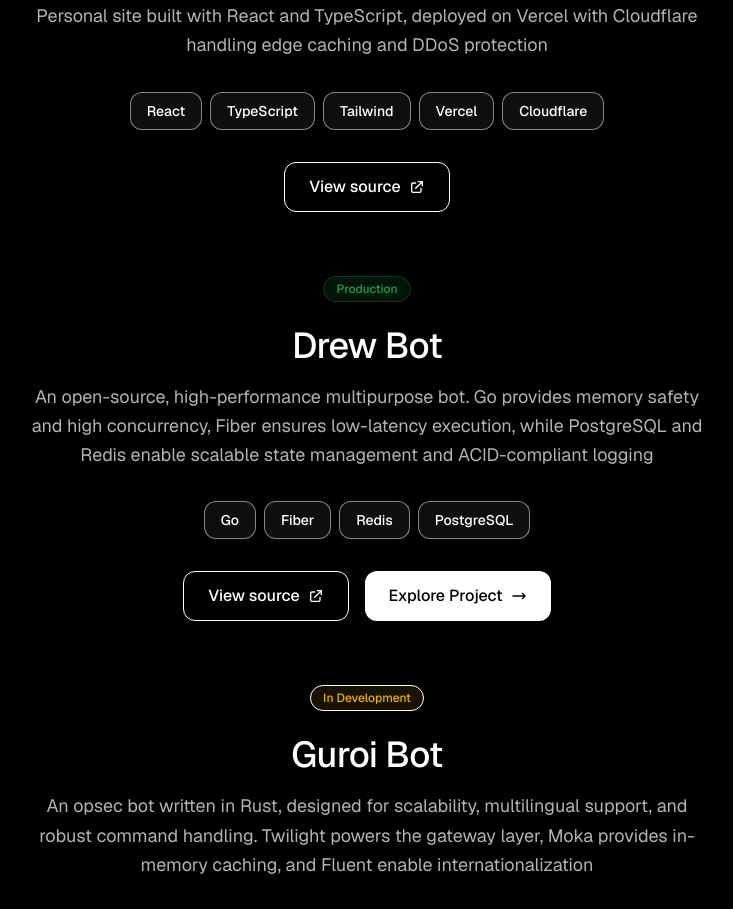
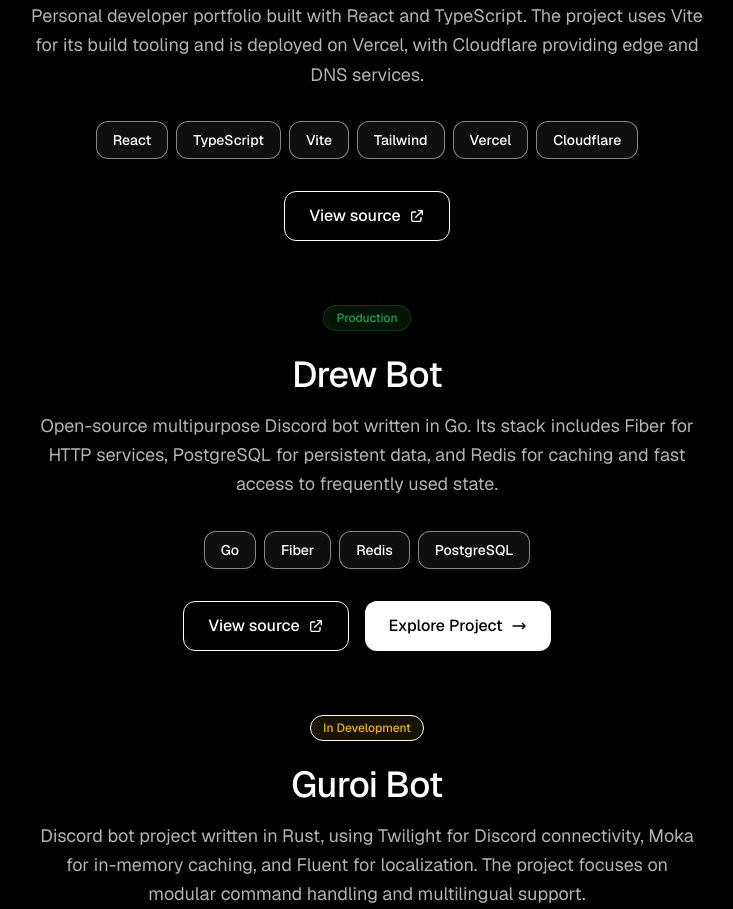
Before and after one commit to neevets/portfolio-web, a React (Vite) app: page / in a window 1280 px wide. Shown: the part 3640-4549 px from the top of the page, without its empty margins (273-1006 px from the left). Built offline with nearby package versions, Linux system fonts and the light colour scheme; a web font is replaced by a local one.

Commit message:
seo: improve metadata and project content

```diff
--- a/src/data/projects.ts
+++ b/src/data/projects.ts
@@ -3,27 +3,27 @@ import { Project } from '@/types/portfolio';
 export const projectsData: Project[] = [
   {
     title: "Portfolio Web",
-    description: "Personal site built with React and TypeScript, deployed on Vercel with Cloudflare handling edge caching and DDoS protection",
+    description: "Personal developer portfolio built with React and TypeScript. The project uses Vite for its build tooling and is deployed on Vercel, with Cloudflare providing edge and DNS services.",
     repo: "https://github.com/neevets/portfolio-web",
-    tech: ["React", "TypeScript", "Tailwind", "Vercel", "Cloudflare"],
+    tech: ["React", "TypeScript", "Vite", "Tailwind", "Vercel", "Cloudflare"],
     category: "Frontend",
     status: "Production"
   },
   {
     title: "Drew Bot",
-    description: "An open-source, high-performance multipurpose bot. Go provides memory safety and high concurrency, Fiber ensures low-latency execution, while PostgreSQL and Redis enable scalable state management and ACID-compliant logging",
-    repo: "https://github.com/neevets/drew-bot",
+    description: "Open-source multipurpose Discord bot written in Go. Its stack includes Fiber for HTTP services, PostgreSQL for persistent data, and Redis for caching and fast access to frequently used state.",
+    repo: "https://github.com/neevets/drew",
     productionUrl: "https://drewbot.site",
     tech: ["Go", "Fiber", "Redis", "PostgreSQL"],
-    category: "Security",
+    category: "Backend",
     status: "Production"
   },
   {
     title: "Guroi Bot",
-    description: "An opsec bot written in Rust, designed for scalability, multilingual support, and robust command handling. Twilight powers the gateway layer, Moka provides in-memory caching, and Fluent enable internationalization",
+    description: "Discord bot project written in Rust, using Twilight for Discord connectivity, Moka for in-memory caching, and Fluent for localization. The project focuses on modular command handling and multilingual support.",
     repo: "https://github.com/neevets/guroi-bot",
     tech: ["Rust", "Twilight", "Moka", "Fluent"],
-    category: "Security",
+    category: "Backend",
     status: "In Development"
   }
 ];
```
